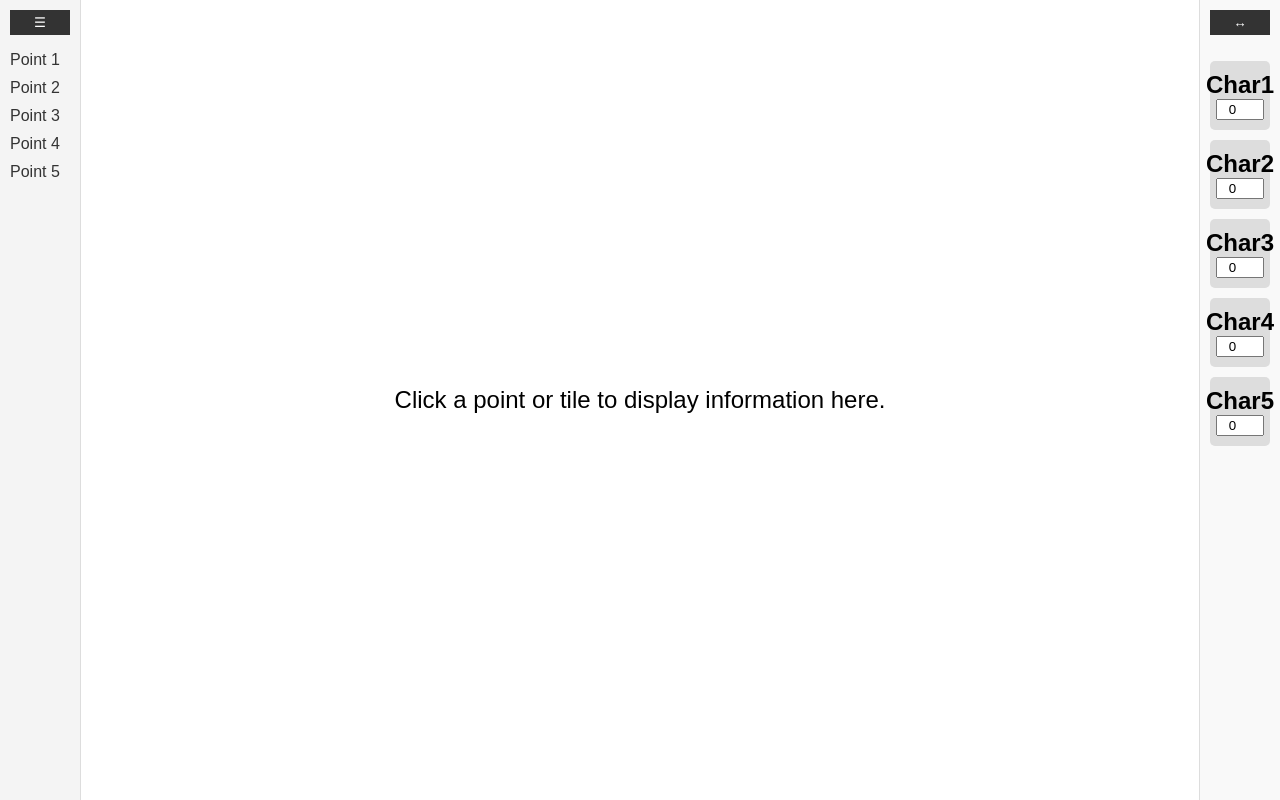
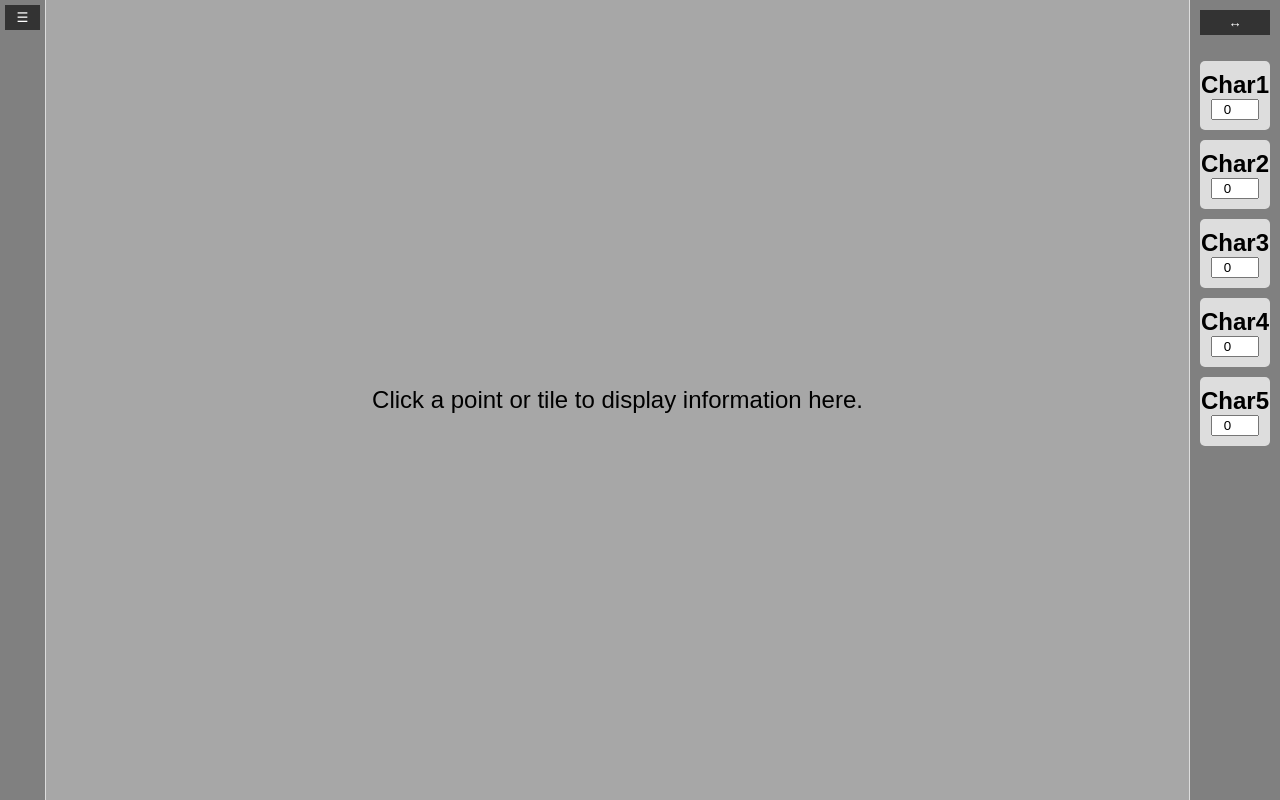
Before and after one commit to Rhyzeth/MyCharsDND, a Flask app: template templates/Index.html in a window 1280 px wide. Run offline with Flask 3, Linux system fonts and the light colour scheme; the template is opened without the code that fills it, so the values that code supplies are empty.

Commit message:
stylistic changes for left panel #1 #2

```diff
--- a/static/Style.css
+++ b/static/Style.css
@@ -13,14 +13,20 @@ body {
 /* Left Collapsible Panel */
 .left-panel {
     width: 150px;
-    background-color: #f4f4f4;
+    background-color: grey;
     padding: 10px;
     transition: width 0.3s ease;
     position: relative;
+    overflow: hidden;
 }
 
 .left-panel.collapsed {
-    width: 60px;
+    width: 35px;
+    padding: 5px;
+}
+
+.left-panel.collapsed .left-content {
+    display: none;
 }
 
 .left-panel .collapse-btn {
@@ -51,13 +57,13 @@ body {
 }
 
 .left-panel ul li a:hover {
-    color: #007BFF;
+    color: #d000ff;
 }
 
 /* Main Content Area */
 .main-content {
     flex-grow: 1;
-    background-color: #fff;
+    background-color: #A7A7A7;
     padding: 20px;
     display: flex;
     justify-content: center;
@@ -70,14 +76,14 @@ body {
 /* Right Collapsible Tile Panel */
 .right-panel {
     width: 200px;
-    background-color: #f9f9f9;
+    background-color: grey;
     padding: 10px;
     transition: width 0.3s ease;
     position: relative;
 }
 
 .right-panel.collapsed {
-    width: 60px;
+    width: 70px;
 }
 
 .right-panel .collapse-btn {
@@ -110,7 +116,7 @@ body {
 }
 
 .right-panel ul li:hover {
-    background-color: #007BFF;
+    background-color: #d000ff;
     color: white;
 }
 
--- a/templates/Index.html
+++ b/templates/Index.html
@@ -15,11 +15,11 @@
             <button class="collapse-btn" onclick="toggleLeftPanel()">☰</button>
             <div class="left-content">
                 <ul>
-                    <li><a href="#" onclick="sendPointToServer('Point 1')">Point 1</a></li>
-                    <li><a href="#" onclick="sendPointToServer('Point 2')">Point 2</a></li>
-                    <li><a href="#" onclick="sendPointToServer('Point 3')">Point 3</a></li>
-                    <li><a href="#" onclick="sendPointToServer('Point 4')">Point 4</a></li>
-                    <li><a href="#" onclick="sendPointToServer('Point 5')">Point 5</a></li>
+                    <li><a href="#" onclick="sendPointToServer('Advantage')">Advantage</a></li>
+                    <li><a href="#" onclick="sendPointToServer('Disadvantage')">Disadvantage</a></li>
+                    <li><a href="#" onclick="sendPointToServer('BonusActions')">BonusActions</a></li>
+                    <li><a href="#" onclick="sendPointToServer('Concentration')">Concentration</a></li>
+                    <li><a href="#" onclick="sendPointToServer('Initiative')">Initiative</a></li>
                 </ul>
             </div>
         </div>
```
